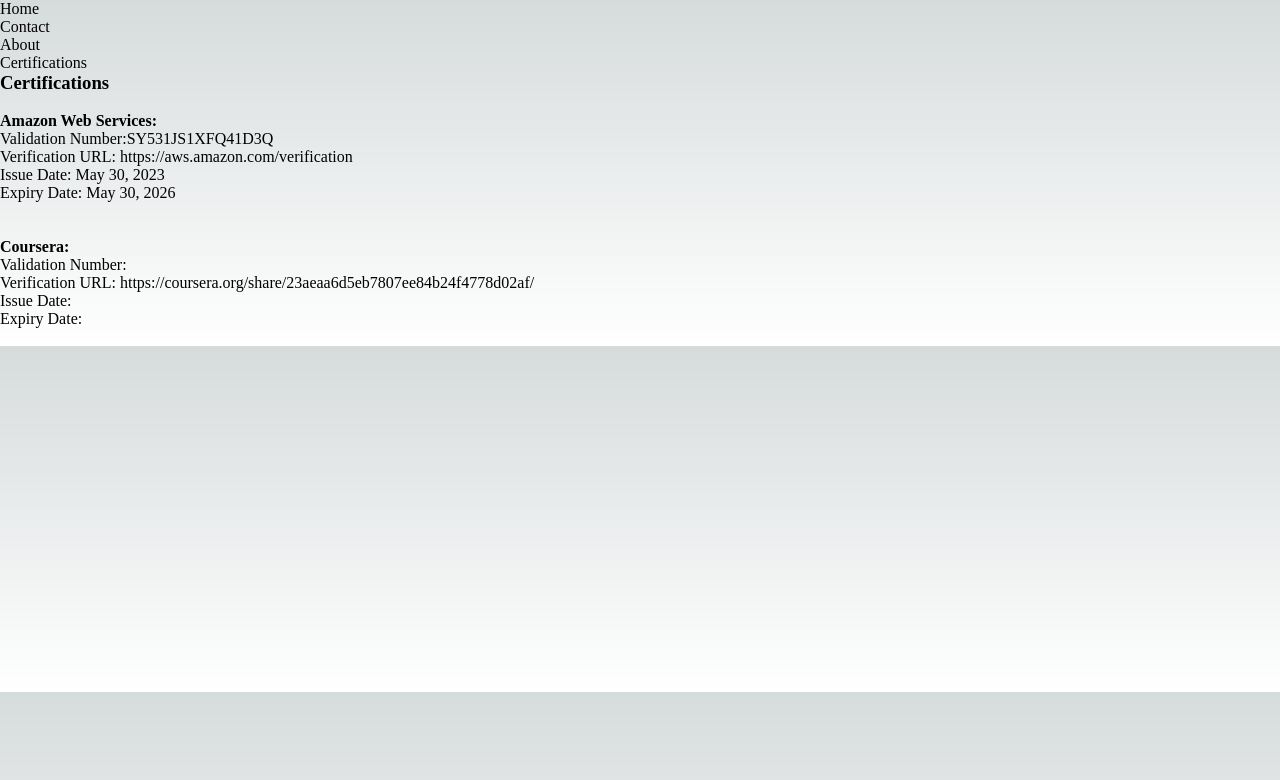
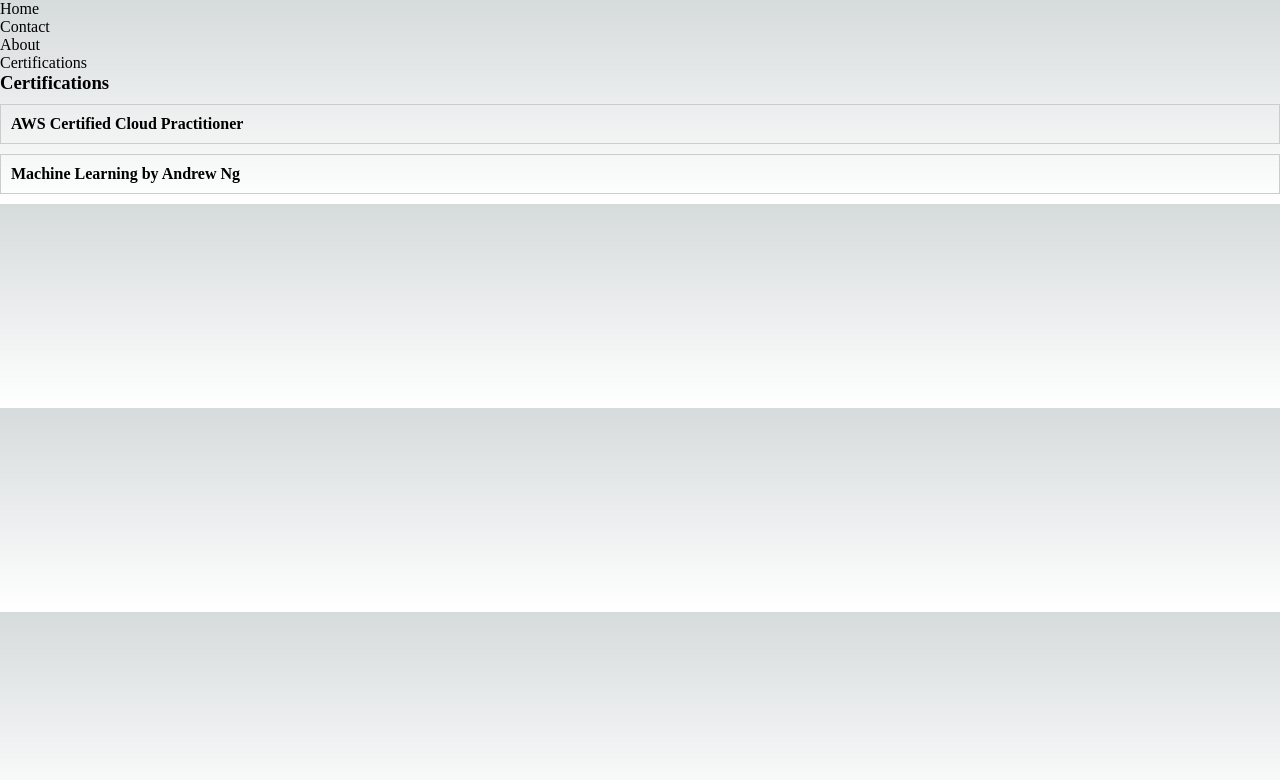
Before and after one commit to PSatyadevAbhiram/Portfolio, a Next.js app: page /certifications in a window 1280 px wide. Shown: the top 780 px of the page. Built offline with nearby package versions, Linux system fonts and the light colour scheme.

Commit message:
Added css to certifications

```diff
--- a/components/Certifications.js
+++ b/components/Certifications.js
@@ -1,44 +1,52 @@
-import React from "react";
+import React, { useState } from "react";
 import { useSelector } from "react-redux";
+import classes from "./Certifications.module.css"; // Import your CSS module
 
 const Certifications = () => {
   const certifications = useSelector((state) => state.certifications);
-  console.log(certifications);
 
   const groupCertificationsByProvider = (certifications) => {
     const groupedCertifications = {};
     certifications.forEach((certification) => {
-      const { provider } = certification;
-      if (!groupedCertifications[provider]) {
-        groupedCertifications[provider] = [];
+      const { certName } = certification;
+      if (!groupedCertifications[certName]) {
+        groupedCertifications[certName] = [];
       }
-      groupedCertifications[provider].push(certification);
+      groupedCertifications[certName].push(certification);
     });
     return groupedCertifications;
   };
 
   const groupedCertifications = groupCertificationsByProvider(certifications);
-  console.log(groupedCertifications);
+
+  const [hoveredCertName, setCertName] = useState(null);
 
   return (
     <div>
       <h3>Certifications</h3>
       <ul>
-        {Object.entries(groupedCertifications).map(([provider, certifications]) => (
-          <li key={provider}>
-            <br/>
-            <strong>{provider}:</strong>
+        {Object.entries(groupedCertifications).map(([certName, certifications]) => (
+          <li
+            key={certName}
+            onMouseEnter={() => setCertName(certName)}
+            onMouseLeave={() => setCertName(null)}
+          >
+            <div className={classes.certificationCard}>
+              <strong>{certName}</strong>
+              {hoveredCertName === certName && (
                 <ul>
                   {certifications.map((certification, index) => (
                     <li key={index}>
-                  Validation Number:{certification.validationNumber} <br/>
-                  Verification URL: {certification.certificateURL} <br/>
-                  Issue Date: {certification.issueDate} <br/>
+                      Provider: {certification.provider} <br />
+                      Validation Number: {certification.validationNumber} <br />
+                      Verification URL: {certification.certificateURL} <br />
+                      Issue Date: {certification.issueDate} <br />
                       Expiry Date: {certification.expiryDate}
                     </li>
                   ))}
-              <br/>
                 </ul>
+              )}
+            </div>
           </li>
         ))}
       </ul>
--- /dev/null
+++ b/components/Certifications.module.css
@@ -0,0 +1,15 @@
+.certificationCard{
+    border: 1px solid #ccc;
+    padding: 10px;
+    margin: 10px 0;
+    overflow: hidden;
+    transition: max-height 0.3s cubic-bezier(0.42, 0, 0.58, 1)
+}
+
+.certificationCard:hover{
+    background-color: #363333;
+}
+
+.certificationCard.expanded{
+    max-height: 500px;
+}
--- a/store/certifications-slice.js
+++ b/store/certifications-slice.js
@@ -2,6 +2,7 @@
 
 const initialState = [
   {
+    certName: "AWS Certified Cloud Practitioner",
     provider: "Amazon Web Services",
     validationNumber: "SY531JS1XFQ41D3Q",
     certificateURL: "https://aws.amazon.com/verification",
@@ -9,6 +10,7 @@
     expiryDate: "May 30, 2026",
   },
   {
+    certName: "Machine Learning by Andrew Ng",
     provider: "Coursera",
     validationNumner: "",
     certificateURL:"https://coursera.org/share/23aeaa6d5eb7807ee84b24f4778d02af/",
--- a/store/experience-slice.js
+++ b/store/experience-slice.js
@@ -17,7 +17,7 @@
       ◦ Backend development: Responsible for polling data from Firebase and MongoDB using Python, to provide real
       time notifications and device monitoring respectively.;
       ◦ Application deployment: Responsible for writing 4 Docker files, maintaining Kubernetes engine on GCP and utilizing
-      Terraform and BitBuckets’s pipelines for CI CD.",
+      Terraform and BitBuckets’s pipelines for CI CD.;
     duration: "Sep 2021-Present`,
   },
   {
```
Lines whose indentation alone changed are shown as unchanged.
